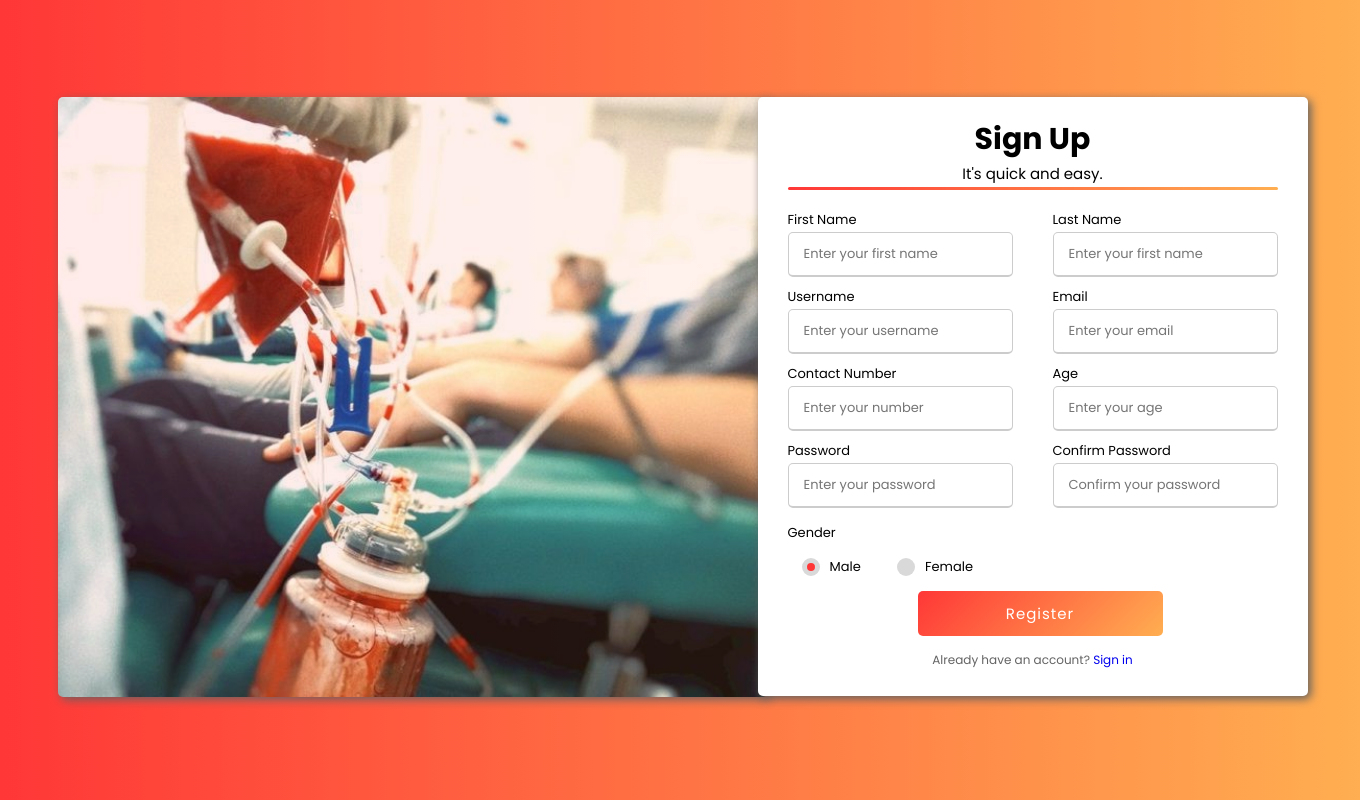
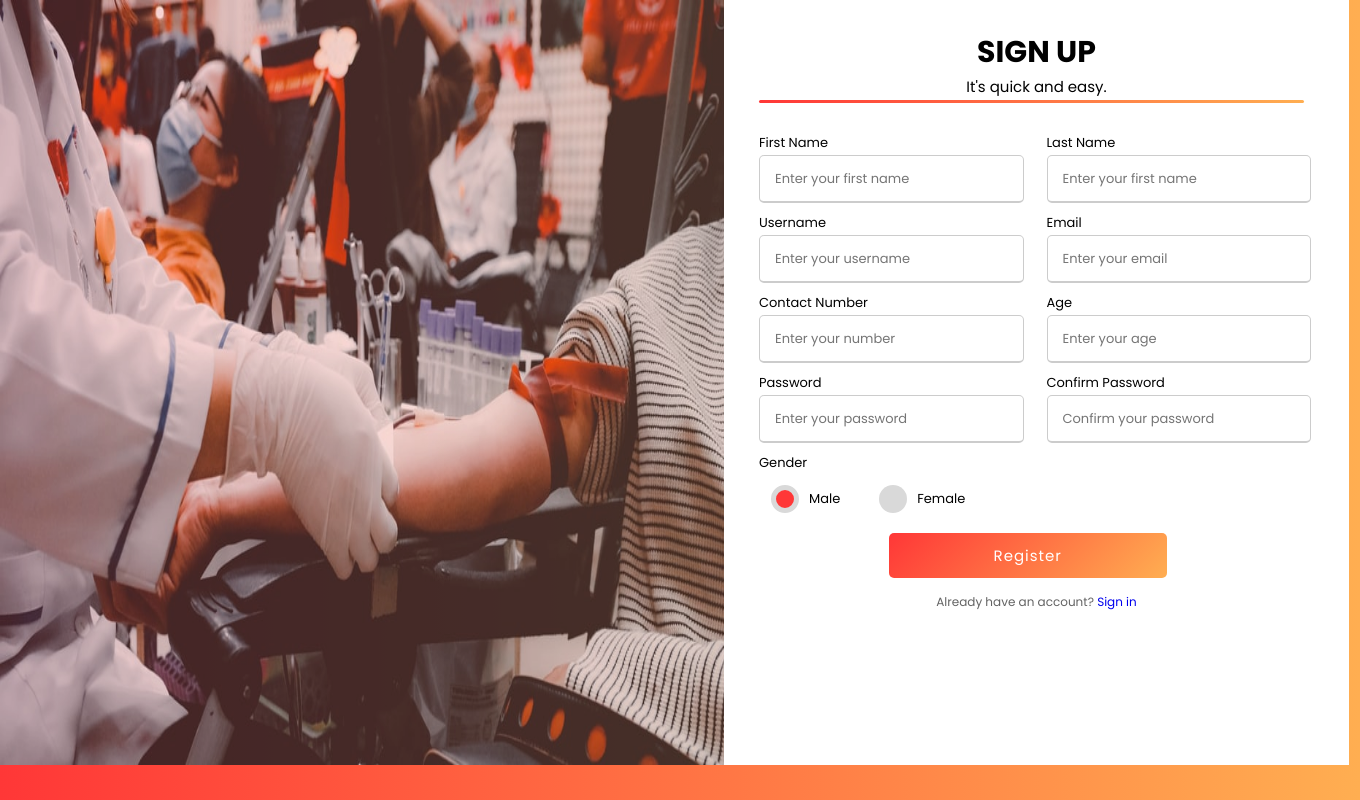
Before and after one commit to julesnicolsontabuno/bloodseeker-django, a Django app: page /user/register in a window 1360 px wide. Run offline with Django 3.2, Linux system fonts and the light colour scheme.

Commit message:
Updated Registration page

```diff
--- a/static/css/register.css
+++ b/static/css/register.css
@@ -1,56 +1,42 @@
 * {
   margin: 0;
   padding: 0;
-  box-sizing: border-box;
   font-family: "Poppins", sans-serif;
 }
 body {
-  height: 100vh;
   display: flex;
   font-size: 13px;
-  justify-content: center;
-  align-items: center;
-  padding: 5px;
   background-image: linear-gradient(to right, #ff3737, #ffae51);
 }
 
 .containner {
-  width: auto;
-  height: auto;
+  width: 100%;
+  height: 100%;
   position: absolute;
-  margin-left: 20px;
-}
-.wrapper {
-  margin-top: 0%;
 }
 
 .imgcontainer {
   display: inline-block;
   vertical-align: top;
-  padding-right: 555px;
-  opacity: 0.9;
+  opacity: 0.8;
 }
 
 img {
-  border-radius: 5px;
-  box-shadow: 3px 3px 10px rgb(97, 97, 97);
-  width: 710px;
-  height: 600px;
-  object-fit: cover;
+  width: 730px;
+  height: 765px;
+  object-fit: fill;
 }
 
 .container {
   position: absolute;
-  left: 700px;
-  max-width: 550px;
+  left: 724px;
+  max-width: 555px;
+  height: 705px;
   width: 100%;
   background-color: #fff;
-  padding: 20px 30px;
-  border-radius: 5px;
-  box-shadow: 3px 3px 10px rgb(97, 97, 97);
-  display: inline-block;
-  vertical-align: top;
+  padding: 30px 35px;
 }
+
 .container .title {
   font-size: 30px;
   font-weight: 700;
@@ -70,7 +56,7 @@ img {
   left: 0;
   bottom: 0;
   height: 3px;
-  width: 490px;
+  width: 545px;
   border-radius: 5px;
   background-image: linear-gradient(to right, #ff3737, #ffae51);
 }
@@ -78,7 +64,9 @@ img {
   display: flex;
   flex-wrap: wrap;
   justify-content: space-between;
-  margin: 20px 0 5px 0;
+  margin-right: 20px;
+  margin-top: 30px;
+  margin-bottom: 0px;
 }
 form .user-details .input-box {
   margin-bottom: 10px;
@@ -111,7 +99,7 @@ form .gender-details .gender-title {
 form .category {
   display: flex;
   width: 35%;
-  margin: 14px;
+  margin: 12px;
   justify-content: space-between;
 }
 form .category label {
@@ -141,7 +129,7 @@ form .button {
   height: 45px;
   width: 50%;
   margin-left: 130px;
-  margin-top: 10px;
+  margin-top: 20px;
   margin-bottom: 5px;
 }
 
--- a/user/Templates/user/register.html
+++ b/user/Templates/user/register.html
@@ -9,13 +9,13 @@
     <link href="https://fonts.googleapis.com/css2?family=Poppins:ital,wght@0,400;0,700;1,500&display=swap" rel="stylesheet">
   </head>
   <body>
-    <div class="containner">
-      <div class="wrapper">
+
+
         <div class="imgcontainer">
-          <img src="{% static 'images/background_image.jpg' %}" alt="bloodseeker brand name"/>
+          <img src="{% static 'images/bg.jpg' %}" alt="bloodseeker brand name"/>
         </div>
         <div class="container">
-          <div class="title">Sign Up</div>
+          <div class="title">SIGN UP</div>
           <div class="tagline">It's quick and easy.</div>
           <div class="content">
             <form method="post">
@@ -35,7 +35,7 @@
                 </div>
                 <div class="input-box">
                   <span class="details">Email</span>
-                  <input type="text" name="email" placeholder="Enter your email" required="required">
+                  <input type="email" name="email" placeholder="Enter your email" required="required">
                 </div>
                 <div class="input-box">
                   <span class="details">Contact Number</span>
@@ -88,8 +88,6 @@
           </div>
         </div>
       </div>
-    </div>
-
 
 
   </body>
--- a/user/urls.py
+++ b/user/urls.py
@@ -9,5 +9,6 @@ urlpatterns = [
     path('userList', views.userListView.as_view(), name="userList"),
     path('<user>/dashboard', views.dashboardView.as_view(), name="dashboard"),
     path('<user>/requestDonor', views.requestDonorView.as_view(), name="requestDonor"),
-    path('<user>/requestOrganizer',views.requestOrganizerView.as_view(), name="requestOrganizer"),
+    path('<user>/requestOrganizer',
+         views.requestOrganizerView.as_view(), name="requestOrganizer"),
 ]
--- a/user/views.py
+++ b/user/views.py
@@ -31,8 +31,8 @@ class loginView(View):
         else:
             messages.error(request, 'Username Does Not Exist')
 
+        return render(request, self.template_name)
 
-        return render(request, self.template_name)
 
 class registerView(View):
     template_name = "user/register.html"
@@ -46,11 +46,11 @@ class registerView(View):
         uname = request.POST.get('username')
         password = request.POST.get('password')
 
-
         if len(uname) < 4 and len(password) < 8:
             messages.error(request, "Username and Password are too short.")
         elif User.objects.filter(pk=uname).count() != 0 and len(password) < 8:
-            messages.error(request, "Username already exist and Password is too short.")
+            messages.error(
+                request, "Username already exist and Password is too short.")
         elif len(uname) < 4:
             messages.error(request, "Username is too short.")
         elif User.objects.filter(pk=uname).count() != 0:
@@ -63,6 +63,7 @@ class registerView(View):
             return redirect(reverse('user:login'))
 
         return render(request, self.template_name)
+
 
 class userListView(View):
     template_name = "user/userList.html"
```
Also changed, not shown: static/images/bg.jpg (added).
